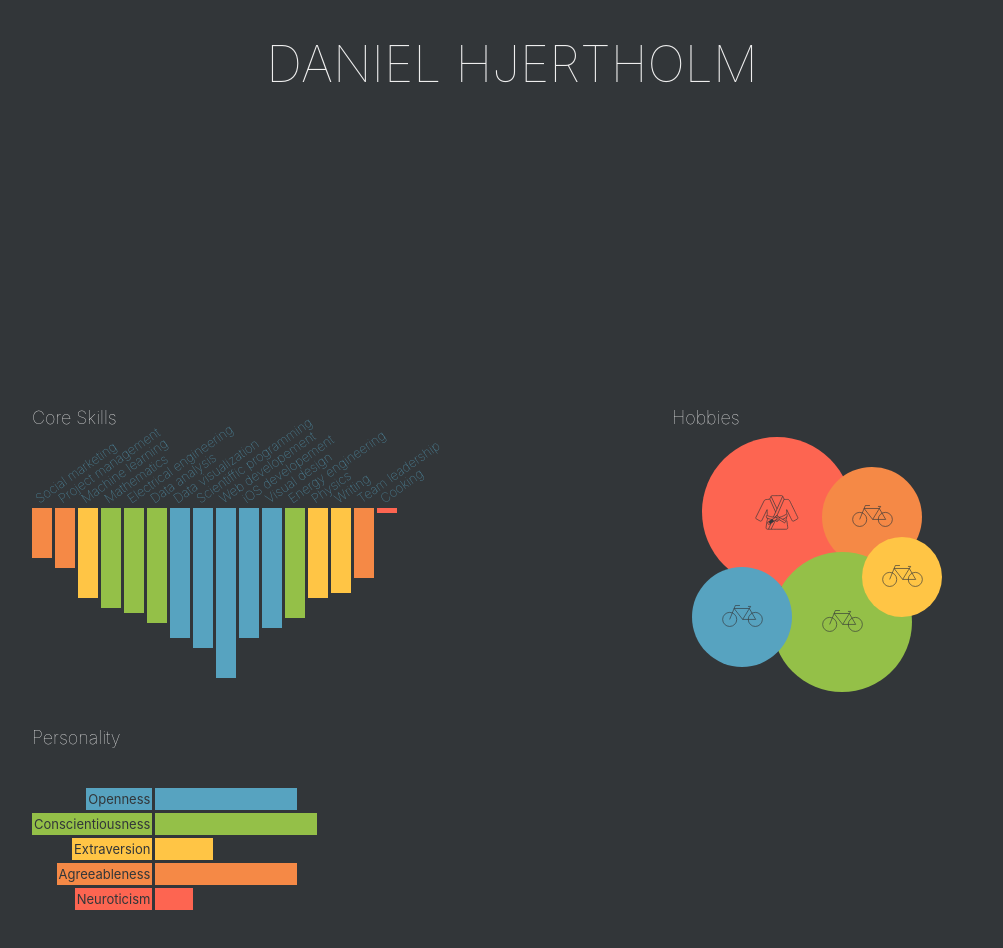
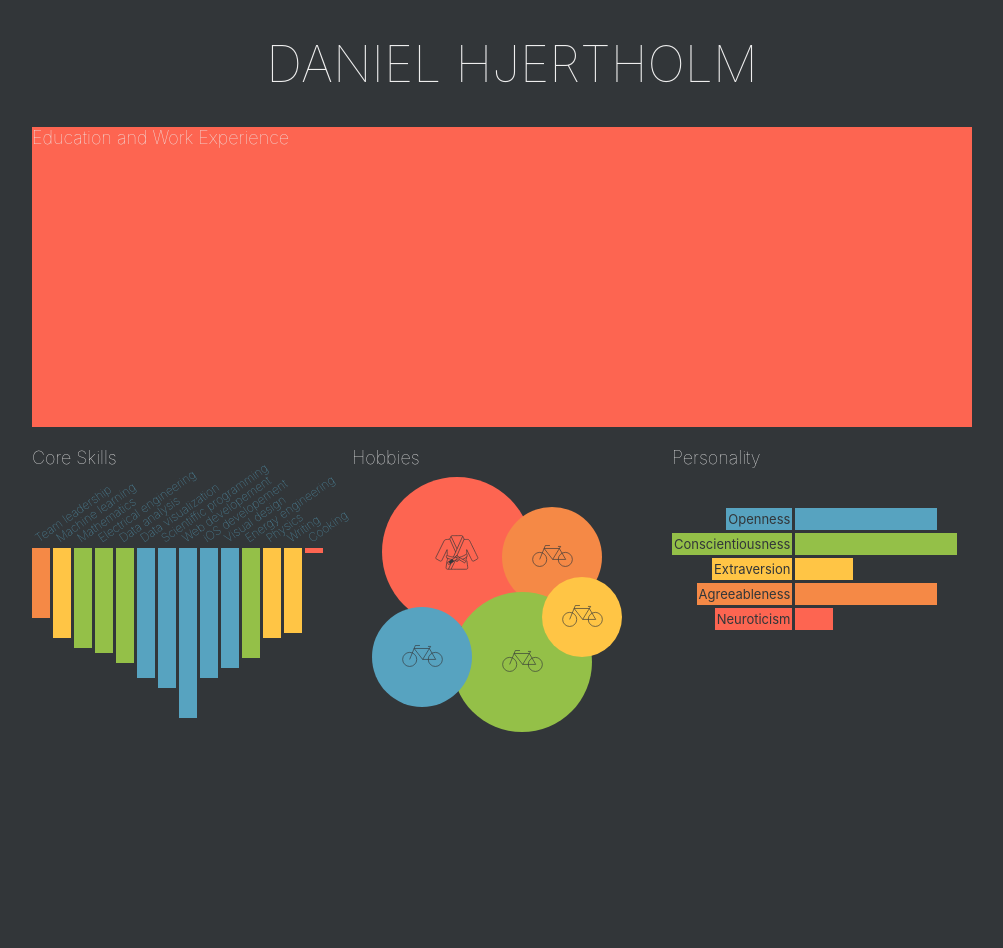
Before and after one commit to danhje/infographic-resume, an Angular app: page / in a window 1280 px wide. Shown: the top 948 px of the page, without its empty margins (128-1131 px from the left). After the commit the page ends 847 px from the top, so only its background shows below. Built offline with nearby package versions, Linux system fonts and the light colour scheme.

Commit message:
Compress SkillProfile component to take up 1 grid cell instead of 2. Add files for Timeline component

```diff
--- a/src/app/app.component.css
+++ b/src/app/app.component.css
@@ -7,6 +7,14 @@
   margin: 0px auto 0px auto;
 }
 
-app-skillprofile {
+/* app-skillprofile {
   grid-column: auto / span 2;
+} */
+
+app-timeline {
+  grid-column: 1 / span 3;
 }
+
+#spacer {
+  height: 100px;
+}
--- a/src/app/app.component.html
+++ b/src/app/app.component.html
@@ -2,12 +2,11 @@
 
 <template #popover></template>
 
-<br><br><br><br><br><br><br><br><br><br><br><br><br><br>
-
 <div id="gridcontainer">
+  <app-timeline (elementClicked)="childElementClicked($event)"></app-timeline>
   <app-skillprofile (elementClicked)="childElementClicked($event)"></app-skillprofile>
   <app-hobbies class="component" (elementClicked)="childElementClicked($event)"></app-hobbies>
   <app-personality class="component" (elementClicked)="childElementClicked($event)"></app-personality>
 </div>
 
-<br><br><br><br><br><br><br><br><br><br><br><br><br><br>
+<div id="spacer"></div>
--- a/src/app/app.module.ts
+++ b/src/app/app.module.ts
@@ -6,6 +6,7 @@ import { HobbiesComponent } from './hobbies/hobbies.component';
 import { PopoverComponent } from './popover/popover.component';
 import { PersonalityComponent } from './personality/personality.component';
 import { SkillprofileComponent } from './skillprofile/skillprofile.component';
+import { TimelineComponent } from './timeline/timeline.component';
 
 @NgModule({
   declarations: [
@@ -13,7 +14,8 @@ import { SkillprofileComponent } from './skillprofile/skillprofile.component';
     PopoverComponent,
     HobbiesComponent,
     PersonalityComponent,
-    SkillprofileComponent
+    SkillprofileComponent,
+    TimelineComponent
   ],
   imports: [
     BrowserModule,
--- a/src/app/popover/popover.component.css
+++ b/src/app/popover/popover.component.css
@@ -38,17 +38,17 @@
   margin-left: 1px;
   width: 300px;
   clip-path: inset(0% 100% 0% 0%);
-  transition: clip-path 0.5s ease-out 0.5s;
+  transition: clip-path 0.5s linear 0.5s;
 }
 
 .visibleinfobox {
   clip-path: inset(0% 0% 0% 0%);
-  transition: clip-path 0.5s ease-out 0.5s;
+  transition: clip-path 0.5s linear 0.5s;
 }
 
 .hiddeninfobox {
   clip-path: inset(0% 100% 0% 0%);
-  transition: clip-path 0.5s ease-out 0s;
+  transition: clip-path 0.5s linear 0s;
 }
 
 #separator {
--- a/src/app/skillprofile/skillprofile.component.css
+++ b/src/app/skillprofile/skillprofile.component.css
@@ -1,15 +1,5 @@
-:host {
-  overflow: hidden;
-}
-
 span {
   pointer-events: none;
-}
-
-.container {
-  display: grid;
-  grid-template-columns: 0px max-content auto;
-  width: 100%;
 }
 
 .skill-element {
@@ -21,7 +11,7 @@ span {
   display: inline-block;
   top: 0px;
   height: 80px;
-  width: 20px;
+  width: 18px;
   vertical-align: bottom;
 }
 
@@ -32,19 +22,19 @@ span {
   transform: translateY(65px) rotate(-35deg);
   transform-origin: left top;
   color: var(--highlight-color-1);
-  font-size: 13px;
+  font-size: 12px;
 }
 
 .skill-level {
   display: block;
-  width: 20px;
-  transition: transform 0.1s ease-out 0s;
+  width: 18px;
+  transition: transform 0.1s ease-out;
+}
+
+.skill-level:hover {
+  transform: scale(1.0, 1.2);
 }
 
 .skill-level-hovered {
   transform: scale(1.0, 1.2);
 }
-
-.skill-level:hover {
-  transform: scale(1.0, 1.2);
-}
--- a/src/app/skillprofile/skillprofile.component.html
+++ b/src/app/skillprofile/skillprofile.component.html
@@ -1,28 +1,20 @@
 <p class="component-title">Core Skills</p>
 
-<div class="container">
-
-  <div></div>
-
-  <div>
 <div class="skill-element" *ngFor="let skill of skills;let i = index;">
   <div class="skill-name-wrapper">
     <div
       class="skill-name"
       (mouseenter)="hoveredItemIndex = i"
-          (mouseleave)="hoveredItemIndex = -1"><span>{{skill.skillname}}</span></div>
+      (mouseleave)="hoveredItemIndex = -1"
+      (click)="onSkillNameClick(skillLevel)"><span>{{skill.skillname}}</span></div>
   </div>
   <div
     class="skill-level"
     (click)="onClick($event)"
     [style.height.px]="skill.level"
     [style.backgroundColor]="colorForSkill(skill)"
+    [ngClass]="{'skill-level-hovered': i === hoveredItemIndex}"
     [attr.popoverTitle]="skill.skillname"
     [attr.popoverDescription]="skill.skillname"
-        [ngClass]="{'skill-level-hovered': i === hoveredItemIndex}"></div>
+    #skillLevel></div>
 </div>
-  </div>
-
-  <div></div>
-
-</div>
--- a/src/app/skillprofile/skillprofile.component.ts
+++ b/src/app/skillprofile/skillprofile.component.ts
@@ -8,8 +8,7 @@ import { DomSanitizer } from '@angular/platform-browser';
 })
 export class SkillprofileComponent {
   skills: { skillname: string, level: number }[] = [
-    { skillname: 'Social marketing', level: 50 },
-    { skillname: 'Project management', level: 60 },
+    { skillname: 'Team leadership', level: 70 },
     { skillname: 'Machine learning', level: 90 },
     { skillname: 'Mathematics', level: 100 },
     { skillname: 'Electrical engineering', level: 105 },
@@ -22,13 +21,16 @@ export class SkillprofileComponent {
     { skillname: 'Energy engineering', level: 110 },
     { skillname: 'Physics', level: 90 },
     { skillname: 'Writing', level: 85 },
-    { skillname: 'Team leadership', level: 70 },
     { skillname: 'Cooking', level: 5 }
   ];
   @Output() elementClicked = new EventEmitter<MouseEvent>();
   hoveredItemIndex = -1;
 
   constructor(private sanitizer: DomSanitizer) {}
+
+  onSkillNameClick(elementToClick: HTMLElement) {
+    elementToClick.click();
+  }
 
   colorForSkill(skill: { skillname: string, level: number }) {
     if (skill.level < 40) {
--- /dev/null
+++ b/src/app/timeline/timeline.component.css
@@ -0,0 +1,3 @@
+:host {
+  background-color: var(--highlight-color-5);
+}
--- /dev/null
+++ b/src/app/timeline/timeline.component.html
@@ -0,0 +1 @@
+<p class="component-title">Education and Work Experience</p>
```
Also changed, not shown: src/app/timeline/timeline.component.ts (added, +9 -0 lines). Lines whose indentation alone changed are shown as unchanged.
